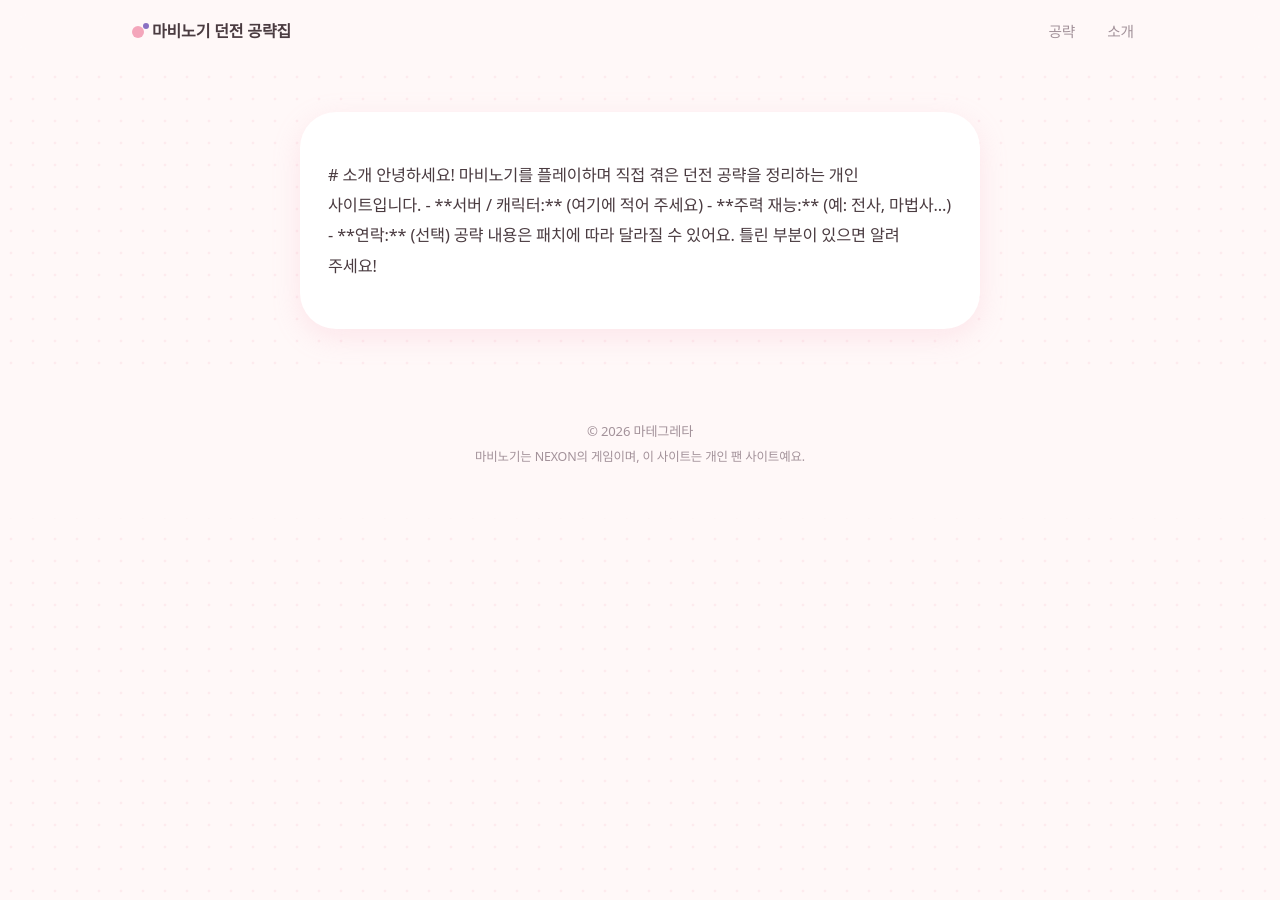
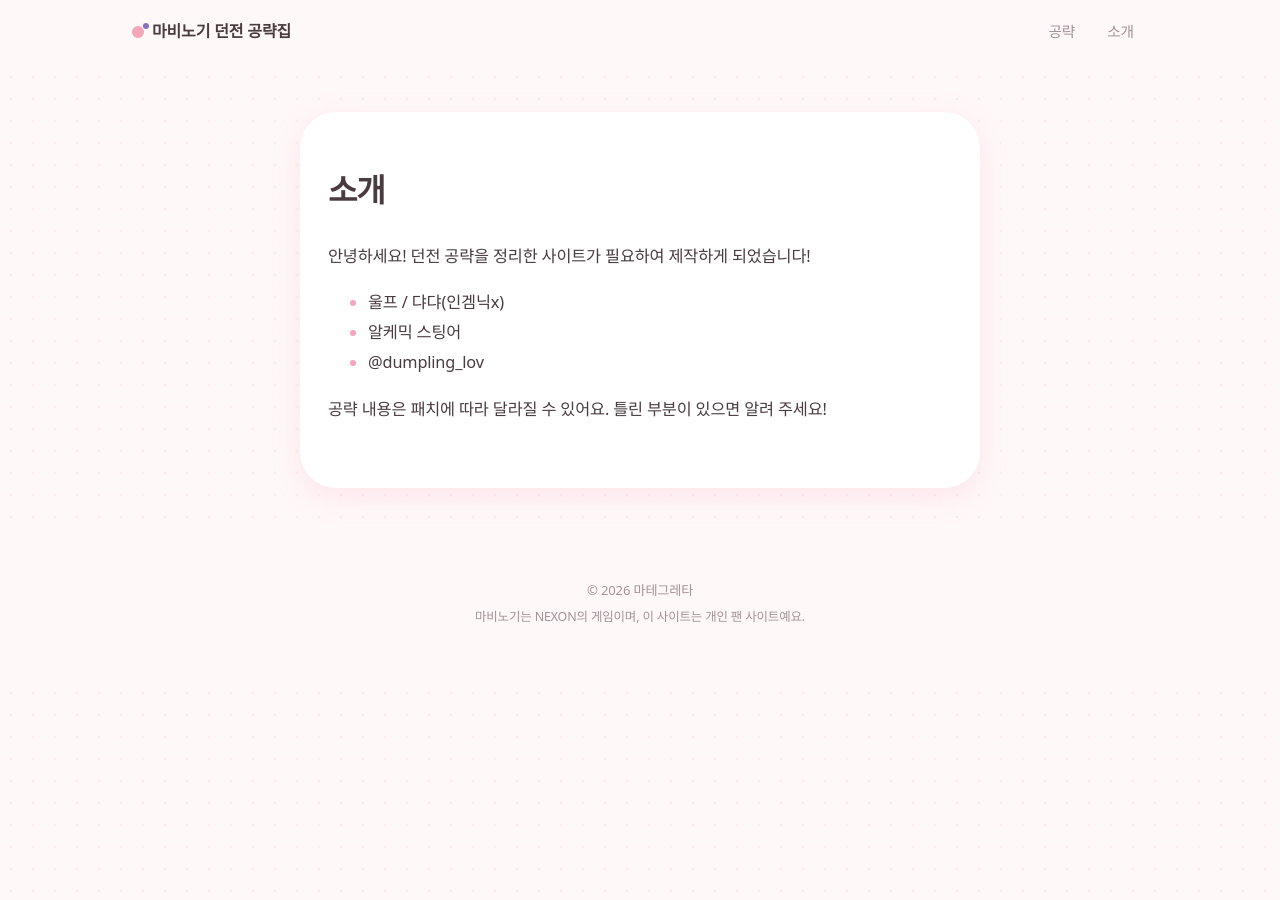
Before and after one commit to skflschfls12-code/Ttogi-isfree, a Jekyll site: the page built from about.md, in a window 1280 px wide. Built offline with Jekyll 4.4.1, drawn with Linux system fonts in a browser that asks for light colours; some web fonts are replaced.

Commit message:
Update about.md

```diff
--- a/about.md
+++ b/about.md
@@ -3,15 +3,15 @@ layout: default
 title: 소개
 permalink: /about/
 ---
-<div class="prose page">
+<div class="prose page" markdown="1">
 
 # 소개
 
-안녕하세요! 마비노기를 플레이하며 직접 겪은 던전 공략을 정리하는 개인 사이트입니다.
+안녕하세요! 던전 공략을 정리한 사이트가 필요하여 제작하게 되었습니다!
 
-- **서버 / 캐릭터:** (여기에 적어 주세요)
-- **주력 재능:** (예: 전사, 마법사…)
-- **연락:** (선택)
+- 울프 / 댜댜(인겜닉x)
+- 알케믹 스팅어
+- @dumpling_lov
 
 공략 내용은 패치에 따라 달라질 수 있어요. 틀린 부분이 있으면 알려 주세요!
 
```
